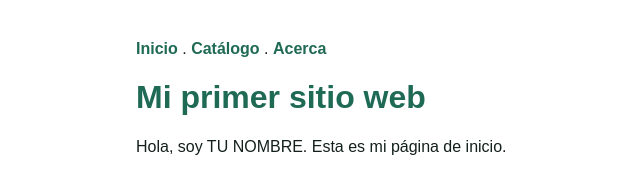
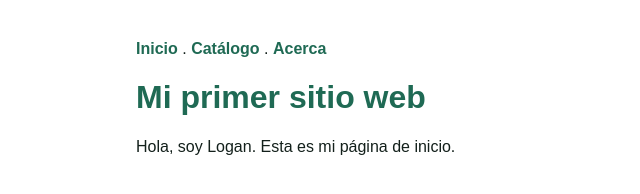
Before and after one commit to estefaninunez/mi-sitio, a plain HTML site: page index.html in a window 1280 px wide. Shown: the whole page, without its empty margins (124-764 px from the left). Drawn offline with Linux system fonts and the light colour scheme.

Commit message:
Update index.html

```diff
--- a/index.html
+++ b/index.html
@@ -12,6 +12,6 @@
     <a href="acerca.html">Acerca</a>
   </nav>
   <h1>Mi primer sitio web</h1>
-  <p>Hola, soy TU NOMBRE. Esta es mi página de inicio.</p>
+  <p>Hola, soy Logan. Esta es mi página de inicio.</p>
 </body>
 </html>
```
